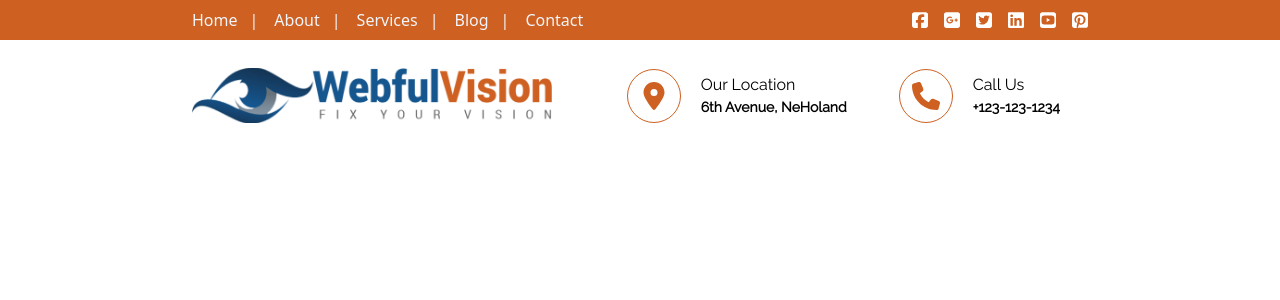
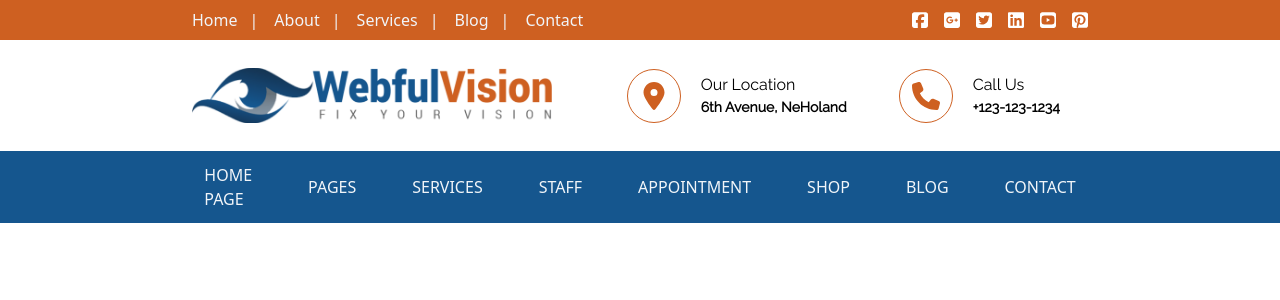
Before and after one commit to Mihir069/Webful-Vision, a React (Vite) app in the folder webfull-vision/: page / in a window 1280 px wide. Shown: the top 300 px of the page. Built offline with nearby package versions, Linux system fonts and the light colour scheme.

Commit message:
Add Main Navigation Bar Component

```diff
--- a/webfull-vision/src/components/header/index.jsx
+++ b/webfull-vision/src/components/header/index.jsx
@@ -1,4 +1,5 @@
 import MainHeader from "../main-header";
+import MainNavBar from "../main-navbar";
 import NavBar from "../navbar";
 
 const Header = () =>{
@@ -6,6 +7,7 @@ const Header = () =>{
         <>
             <NavBar/>
             <MainHeader/>
+            <MainNavBar/>
         </>
     )
 }
--- /dev/null
+++ b/webfull-vision/src/components/main-navbar/index.jsx
@@ -0,0 +1,35 @@
+import { Link } from "react-router-dom";
+
+const MainNavBar = () => {
+    const navBarList = [
+        { id: 1, name: "Home Page", path: "/" },
+        { id: 2, name: "Pages", path: "/" },
+        { id: 3, name: "Services", path: "/" },
+        { id: 4, name: "Staff", path: "/" },
+        { id: 5, name: "Appointment", path: "/" },
+        { id: 6, name: "Shop", path: "/" },
+        { id: 7, name: "Blog", path: "/" },
+        { id: 8, name: "Contact", path: "/" },
+    ];
+
+    return (
+        <div className="container bg-[#15568E]">
+            <div className="flex justify-center items-center px-48 ">
+                <ul className=" flex items-center space-x-4 list-none ">
+                    {navBarList.map((item) => (
+                        <li key={item.id} className="relative px-5 py-3 hover:bg-[#CE6021]">
+                            <Link
+                                to={item.path}
+                                className="text-slate-100 uppercase"
+                            >
+                                {item.name}
+                            </Link>
+                        </li>
+                    ))}
+                </ul>
+            </div>
+
+        </div>
+    )
+}
+export default MainNavBar;
--- a/webfull-vision/src/components/navbar/index.jsx
+++ b/webfull-vision/src/components/navbar/index.jsx
@@ -3,10 +3,10 @@ import { Link } from "react-router-dom";
 const NavBar = () => {
     const navBarList = [
         { id: 1, name: "Home", path: "/" },
-        { id: 2, name: "About", path: "/about" },
-        { id: 3, name: "Services", path: "/services" },
-        { id: 4, name: "Blog", path: "/blog" },
-        { id: 5, name: "Contact", path: "/contact" },
+        { id: 2, name: "About", path: "/" },
+        { id: 3, name: "Services", path: "/" },
+        { id: 4, name: "Blog", path: "/" },
+        { id: 5, name: "Contact", path: "/" },
     ];
 
     const socialMedia = [
```
